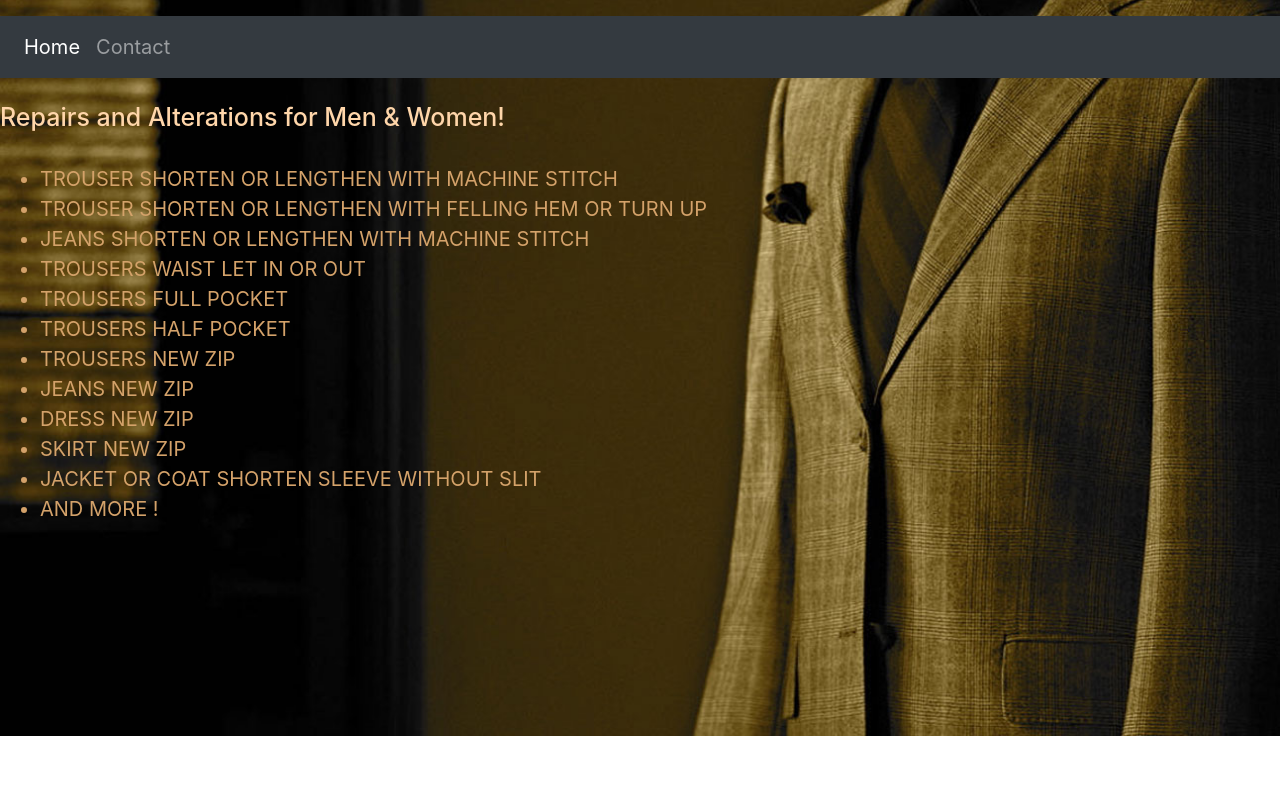
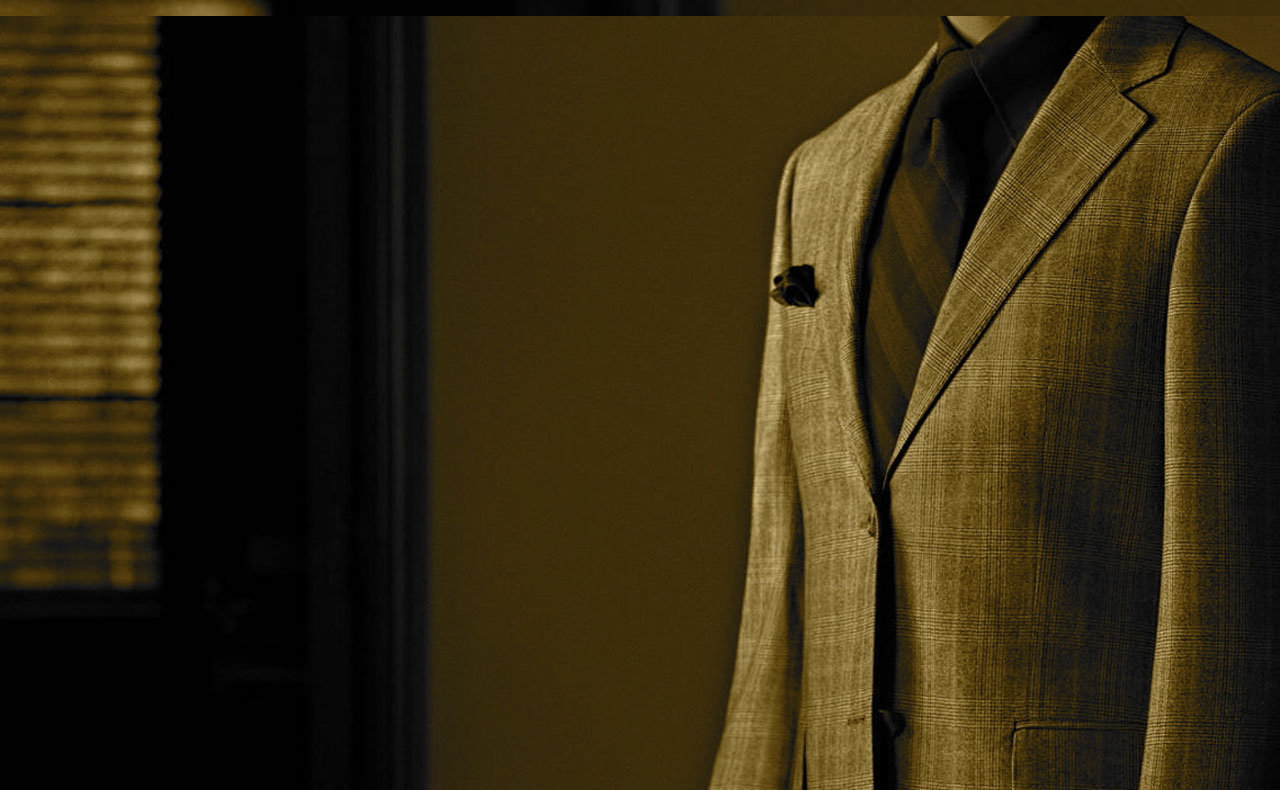
Before and after one commit to MoukesTailor-London/danjethwa.github.io, a plain HTML site: page index.html in a window 1280 px wide. Shown: the part 64-854 px from the top of the page. Before the commit the page ends 800 px from the top, so only its background shows below. Drawn offline with nearby package versions, Linux system fonts and the light colour scheme.

Commit message:
Update index.html

```diff
--- a/index.html
+++ b/index.html
@@ -9,6 +9,7 @@
   <h1>Moukes Tailor</h1><br>
 
 <body>
+	 <img src="background.jpg">
 	<nav class="navbar navbar-expand-lg navbar navbar-dark bg-dark">
 
   <button class="navbar-toggler" type="button" data-toggle="collapse" data-target="#navbarNav" aria-controls="navbarNav" aria-expanded="false" aria-label="Toggle navigation">
```
